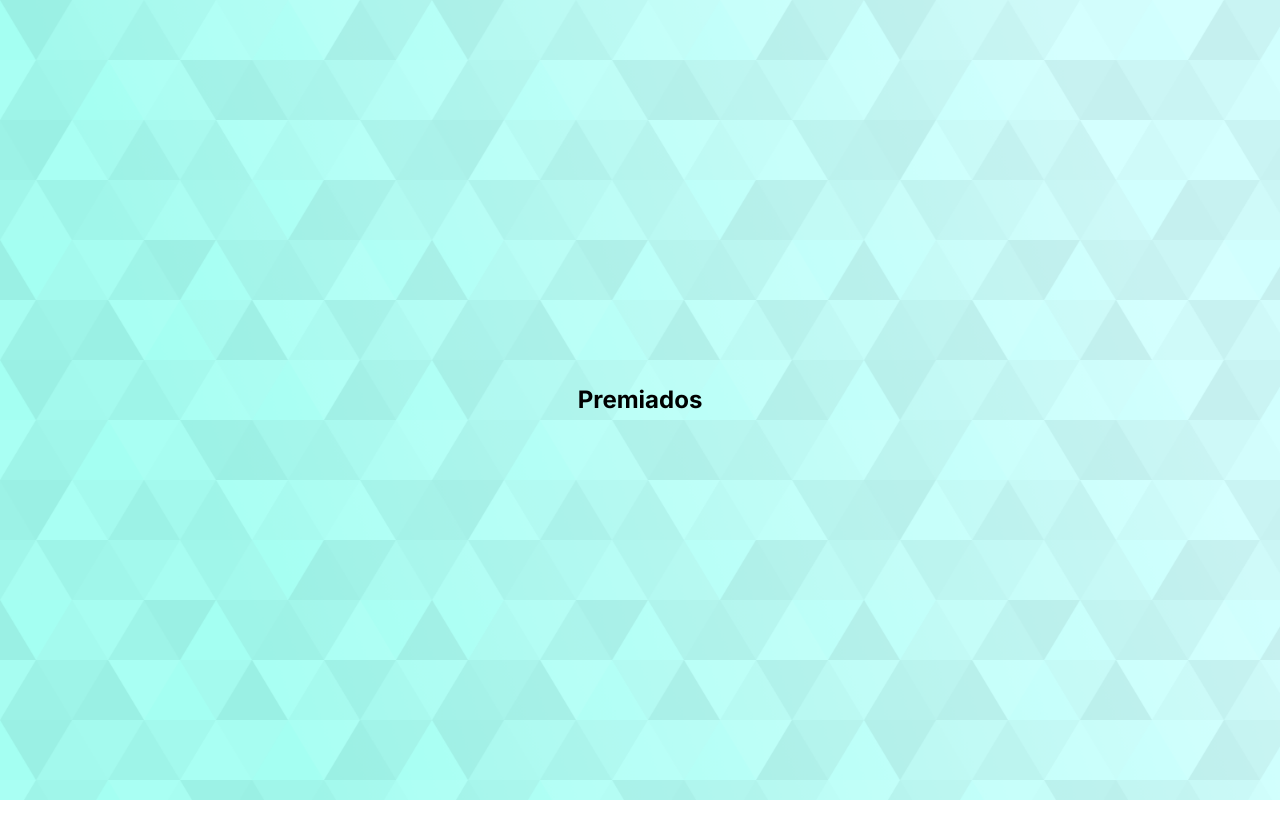
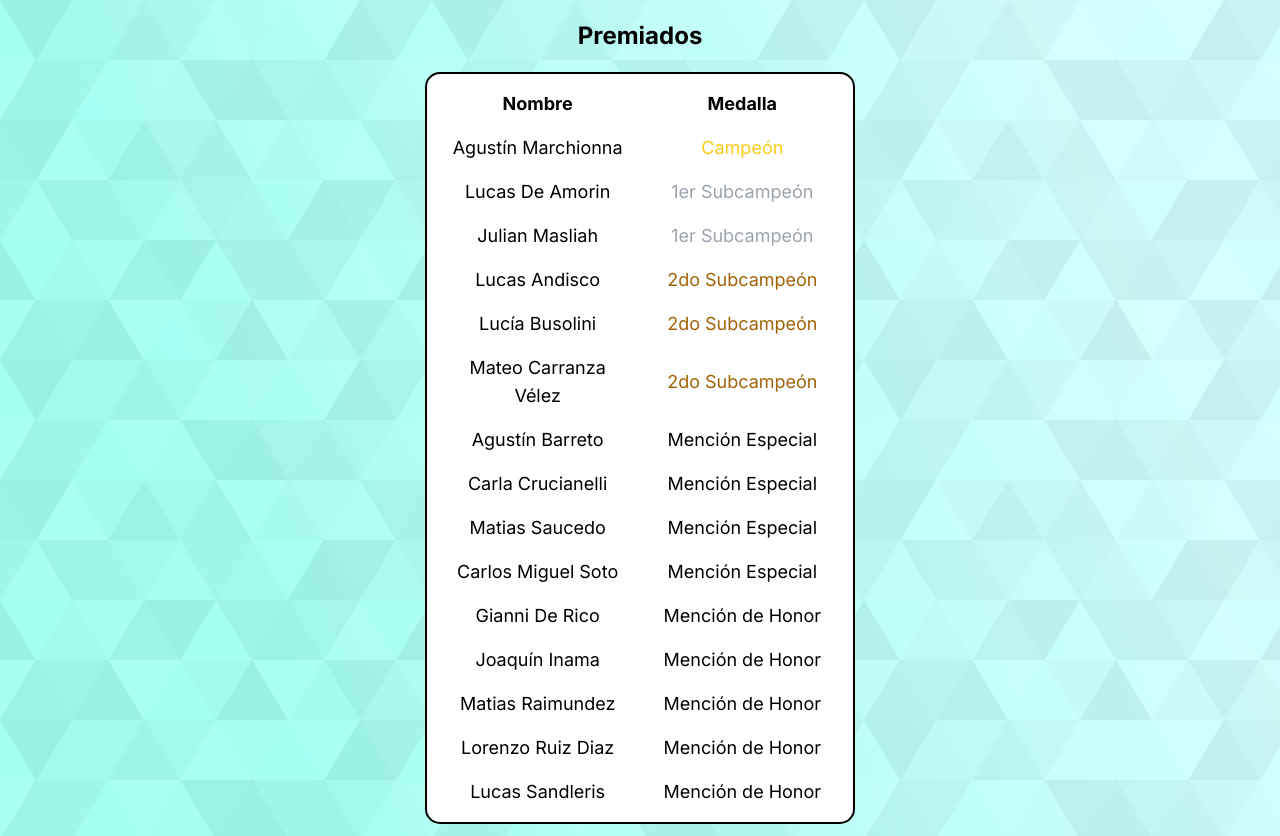
Before and after one commit to UrielJolodovsky/Orden-Mortimeriana-web, a Next.js app in the folder sitio-cuarentena/: page /resultados/cuarentena3 in a window 1280 px wide. Before the commit the page ends 800 px from the top, so only its background shows below. Built offline with nearby package versions, Linux system fonts and the light colour scheme.

Commit message:
Results finished

```diff
--- a/sitio-cuarentena/src/app/resultados/cuarentena3/page.tsx
+++ b/sitio-cuarentena/src/app/resultados/cuarentena3/page.tsx
@@ -2,11 +2,84 @@
 
 export default function Home() {
     return (
-        <div className="bg-hero h-screen">
-            <div className="p-5 flex justify-center items-center bg-hero bg-cover w-full h-full">
+        <div className="bg-hero bg-cover w-screen min-h-screen">
+            <div className="p-5 flex justify-center items-center">
                 <h1 className="font-bold text-2xl">Premiados</h1>
             </div>
-
+            <div className="flex justify-center items-start pb-3 px-2">
+            <div className="border-2 border-black rounded-[15px] bg-white">
+                    <table className="md:text-lg text-sm m-2">
+                        <thead className="text-center space-x-10">
+                            <tr>
+                                <th className="px-4 py-2 w-1/2">Nombre</th>
+                                <th className="px-4 py-2">Medalla</th>
+                            </tr>
+                        </thead>
+                        <tbody className="text-center">
+                            <tr>
+                                <td className="px-4 py-2">Agustín Marchionna</td>
+                                <td className="px-4 py-2 text-yellow-400">Campeón</td>
+                            </tr>
+                            <tr>
+                                <td className="px-4 py-2">Lucas De Amorin</td>
+                                <td className="px-4 py-2 text-gray-400">1er Subcampeón</td>
+                            </tr>
+                            <tr>
+                                <td className="px-4 py-2">Julian Masliah</td>
+                                <td className="px-4 py-2 text-gray-400">1er Subcampeón</td>
+                            </tr>
+                            <tr>
+                                <td className="px-4 py-2">Lucas Andisco</td>
+                                <td className="px-4 py-2 text-yellow-700">2do Subcampeón</td>
+                            </tr>
+                            <tr>
+                                <td className="px-4 py-2">Lucía Busolini</td>
+                                <td className="px-4 py-2 text-yellow-700">2do Subcampeón</td>
+                            </tr>
+                            <tr>
+                                <td className="px-4 py-2">Mateo Carranza Vélez</td>
+                                <td className="px-4 py-2 text-yellow-700">2do Subcampeón</td>
+                            </tr>
+                            <tr>
+                                <td className="px-4 py-2">Agustín Barreto</td>
+                                <td className="px-4 py-2 text-black">Mención Especial</td>
+                            </tr>
+                            <tr>
+                                <td className="px-4 py-2">Carla Crucianelli</td>
+                                <td className="px-4 py-2 text-black">Mención Especial</td>
+                            </tr>
+                            <tr>
+                                <td className="px-4 py-2">Matias Saucedo</td>
+                                <td className="px-4 py-2 text-black">Mención Especial</td>
+                            </tr>
+                            <tr>
+                                <td className="px-4 py-2">Carlos Miguel Soto</td>
+                                <td className="px-4 py-2 text-black">Mención Especial</td>
+                            </tr>
+                            <tr>
+                                <td className="px-4 py-2">Gianni De Rico</td>
+                                <td className="px-4 py-2 text-black">Mención de Honor</td>
+                            </tr>
+                            <tr>
+                                <td className="px-4 py-2">Joaquín Inama</td>
+                                <td className="px-4 py-2 text-black">Mención de Honor</td>
+                            </tr>
+                            <tr>
+                                <td className="px-4 py-2">Matias Raimundez</td>
+                                <td className="px-4 py-2 text-black">Mención de Honor</td>
+                            </tr>
+                            <tr>
+                                <td className="px-4 py-2">Lorenzo Ruiz Diaz</td>
+                                <td className="px-4 py-2 text-black">Mención de Honor</td>
+                            </tr>
+                            <tr>
+                                <td className="px-4 py-2">Lucas Sandleris</td>
+                                <td className="px-4 py-2 text-black">Mención de Honor</td>
+                            </tr>
+                        </tbody>
+                    </table>
+                </div>
+            </div>
         </div>
     )
 }
```
